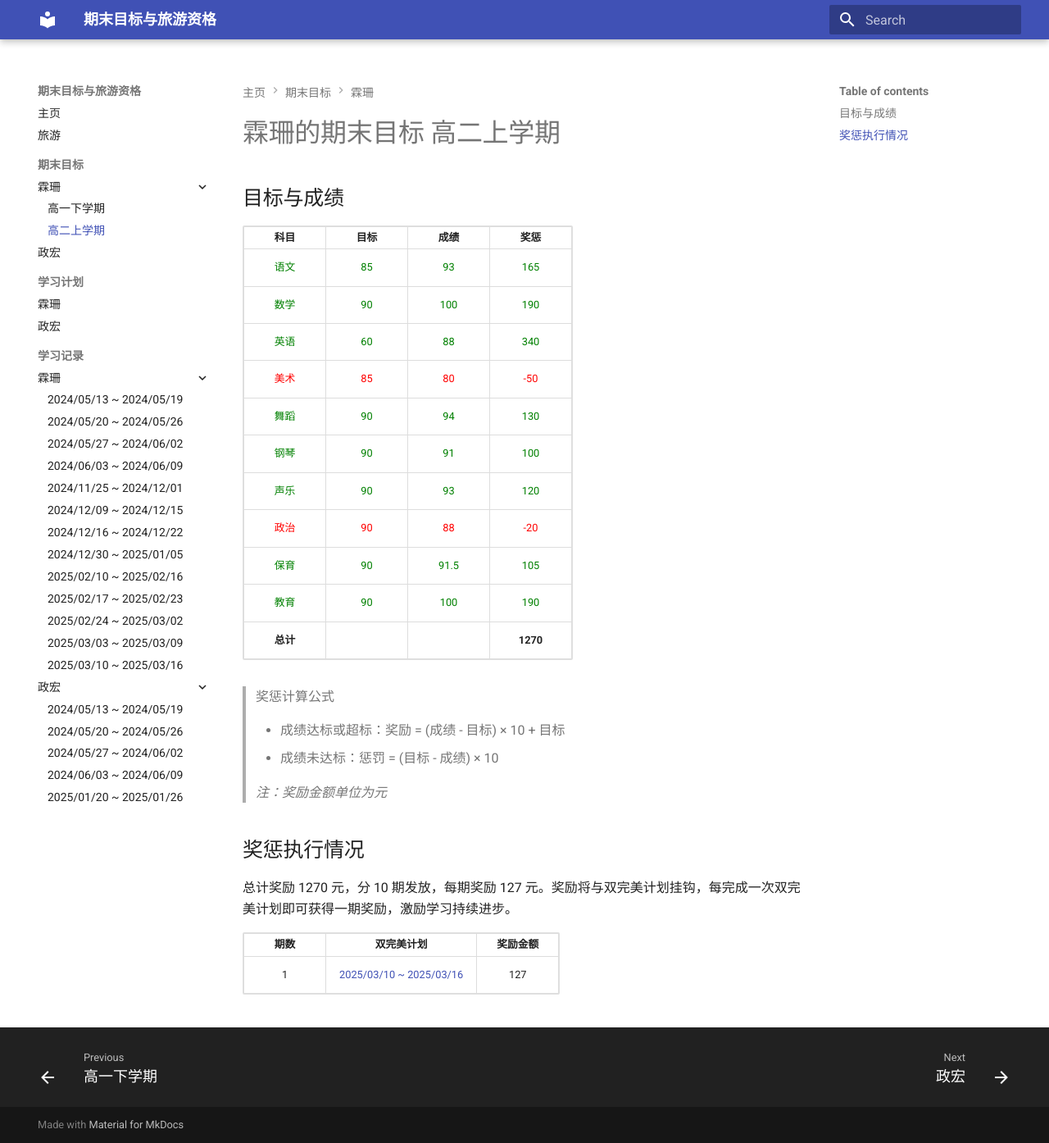
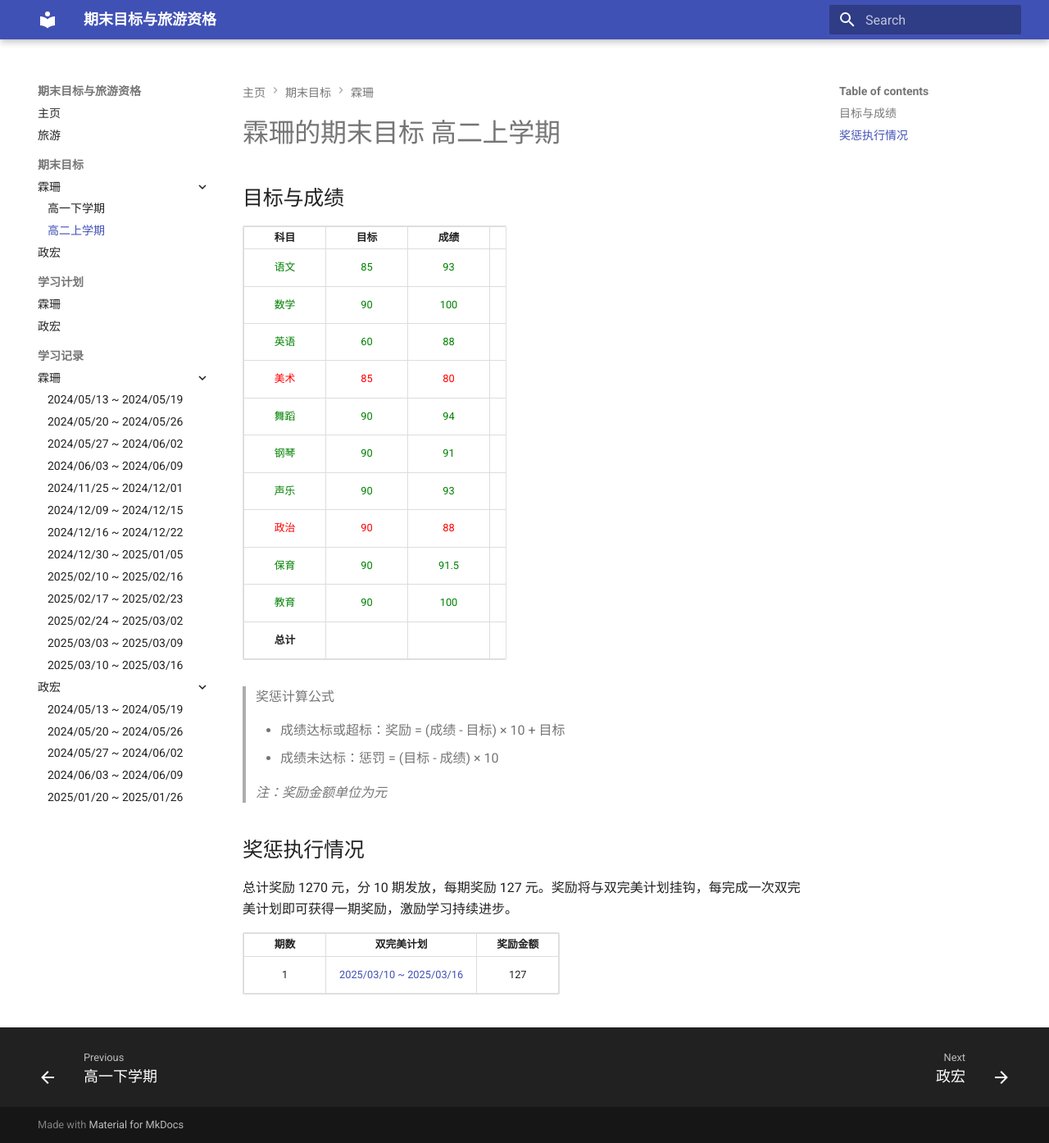
Before and after one commit to Flash-LHR/goal_and_vocation, an MkDocs documentation site: the page built from docs/study_goal/ls/grade11_s1.md, in a window 1280 px wide and 1394 px high. Shown: the whole window at 82% size. Built offline with MkDocs 1.6.1 and Material for MkDocs 9.7.7, drawn with Linux system fonts in a browser that asks for light colours; some of the changed lines change nothing that is shown.

Commit message:
fix: width

```diff
--- a/docs/study_goal/ls/grade11_s1.md
+++ b/docs/study_goal/ls/grade11_s1.md
@@ -2,13 +2,13 @@
 
 ## 目标与成绩
 
-<table style="width: 100%; max-width: 500px; margin: 0 auto; border-collapse: collapse;">
+<table style="width: 80%; max-width: 500px; margin: 0 auto; border-collapse: collapse;">
   <thead>
     <tr>
-      <th style="width: 25%; text-align: center; padding: 3px; border: 1px solid #ddd;">科目</th>
-      <th style="width: 25%; text-align: center; padding: 3px; border: 1px solid #ddd;">目标</th>
-      <th style="width: 25%; text-align: center; padding: 3px; border: 1px solid #ddd;">成绩</th>
-      <th style="width: 25%; text-align: center; padding: 3px; border: 1px solid #ddd;">奖惩</th>
+      <th style="width: 20%; text-align: center; padding: 3px; border: 1px solid #ddd;">科目</th>
+      <th style="width: 20%; text-align: center; padding: 3px; border: 1px solid #ddd;">目标</th>
+      <th style="width: 20%; text-align: center; padding: 3px; border: 1px solid #ddd;">成绩</th>
+      <th style="width: 20%; text-align: center; padding: 3px; border: 1px solid #ddd;">奖惩</th>
     </tr>
   </thead>
   <tbody>
```
